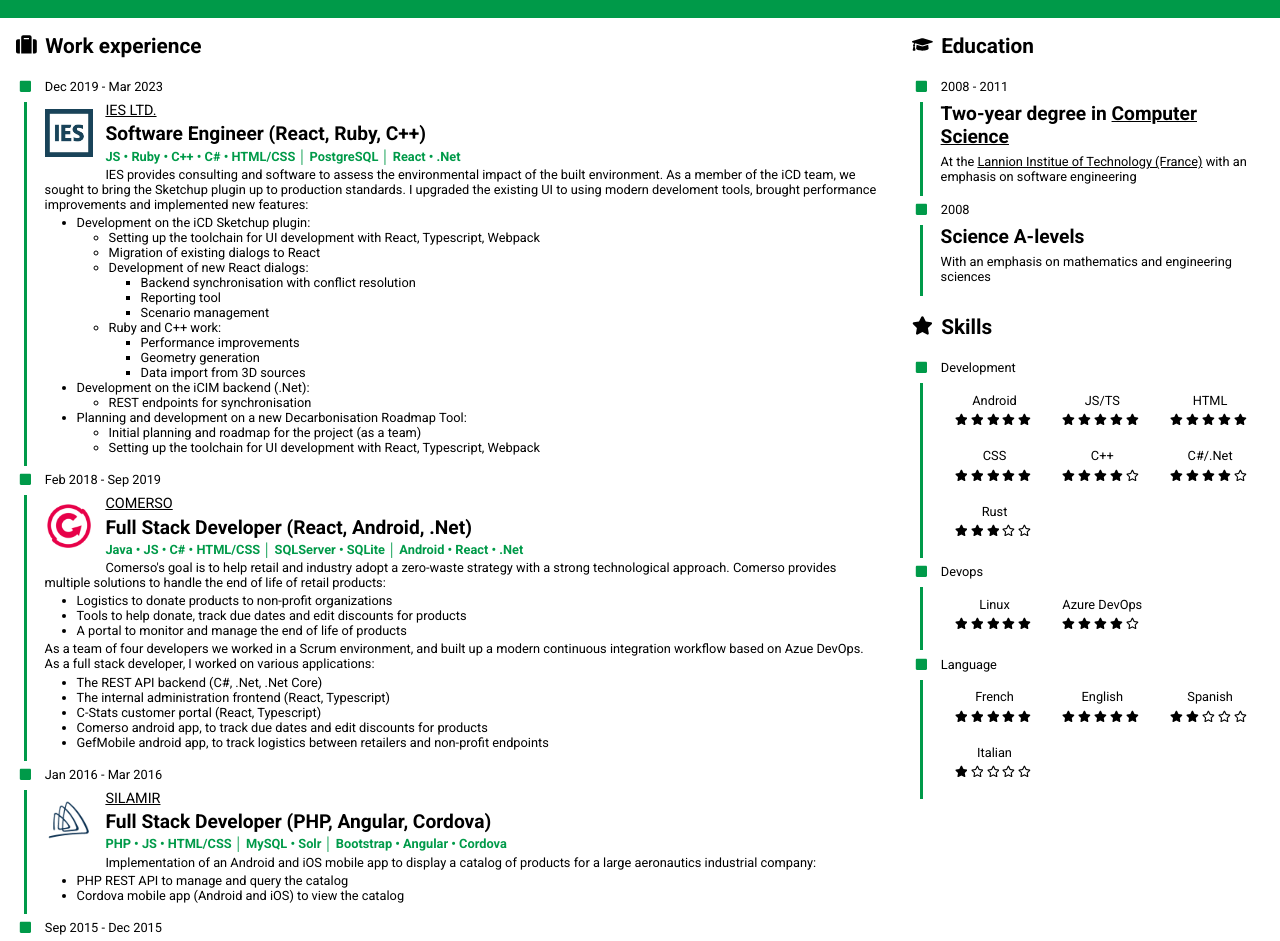
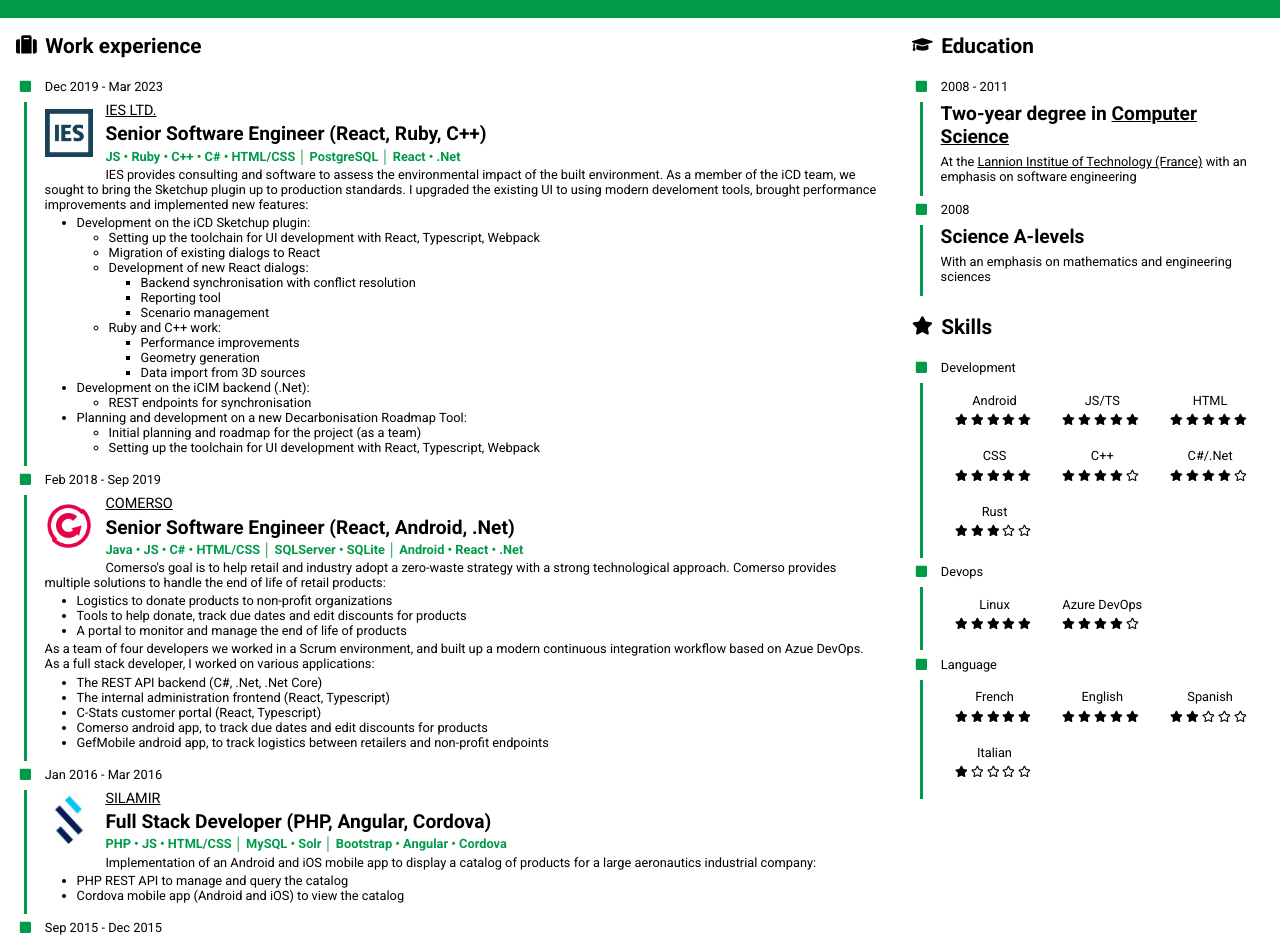
Before and after one commit to arthur-jaouen/cv, a React app: page / in a window 1280 px wide. Shown: the part 267-1208 px from the top of the page. Built offline with nearby package versions, Linux system fonts and the light colour scheme.

Commit message:
Update Silamir icon + change job descriptions

```diff
--- a/src/app/jobs.tsx
+++ b/src/app/jobs.tsx
@@ -25,7 +25,10 @@ export const Jobs: FunctionComponent = () => (
         logo: require('../img/ies.jpg'),
       }}
       title={
-        <T en="Software Engineer (React, Ruby, C++)" fr="Ingénieur logiciel (React, Ruby, C++)" />
+        <T
+          en="Senior Software Engineer (React, Ruby, C++)"
+          fr="Ingénieur logiciel senior (React, Ruby, C++)"
+        />
       }
       languages={['JS', 'Ruby', 'C++', 'C#', 'HTML/CSS']}
       databases={['PostgreSQL']}
@@ -43,8 +46,8 @@ export const Jobs: FunctionComponent = () => (
       }}
       title={
         <T
-          en="Full Stack Developer (React, Android, .Net)"
-          fr="Développeur fullstack (React, Android, .Net)"
+          en="Senior Software Engineer (React, Android, .Net)"
+          fr="Ingénieur logiciel senior (React, Android, .Net)"
         />
       }
       languages={['Java', 'JS', 'C#', 'HTML/CSS']}
@@ -59,7 +62,7 @@ export const Jobs: FunctionComponent = () => (
       company={{
         name: 'Silamir',
         url: 'http://silamir.com/en',
-        logo: require('../img/silamir.png'),
+        logo: require('../img/silamir.jpg'),
       }}
       title={
         <T
```
Also changed, not shown: src/img/silamir.jpg (added), src/img/silamir.png (deleted).
